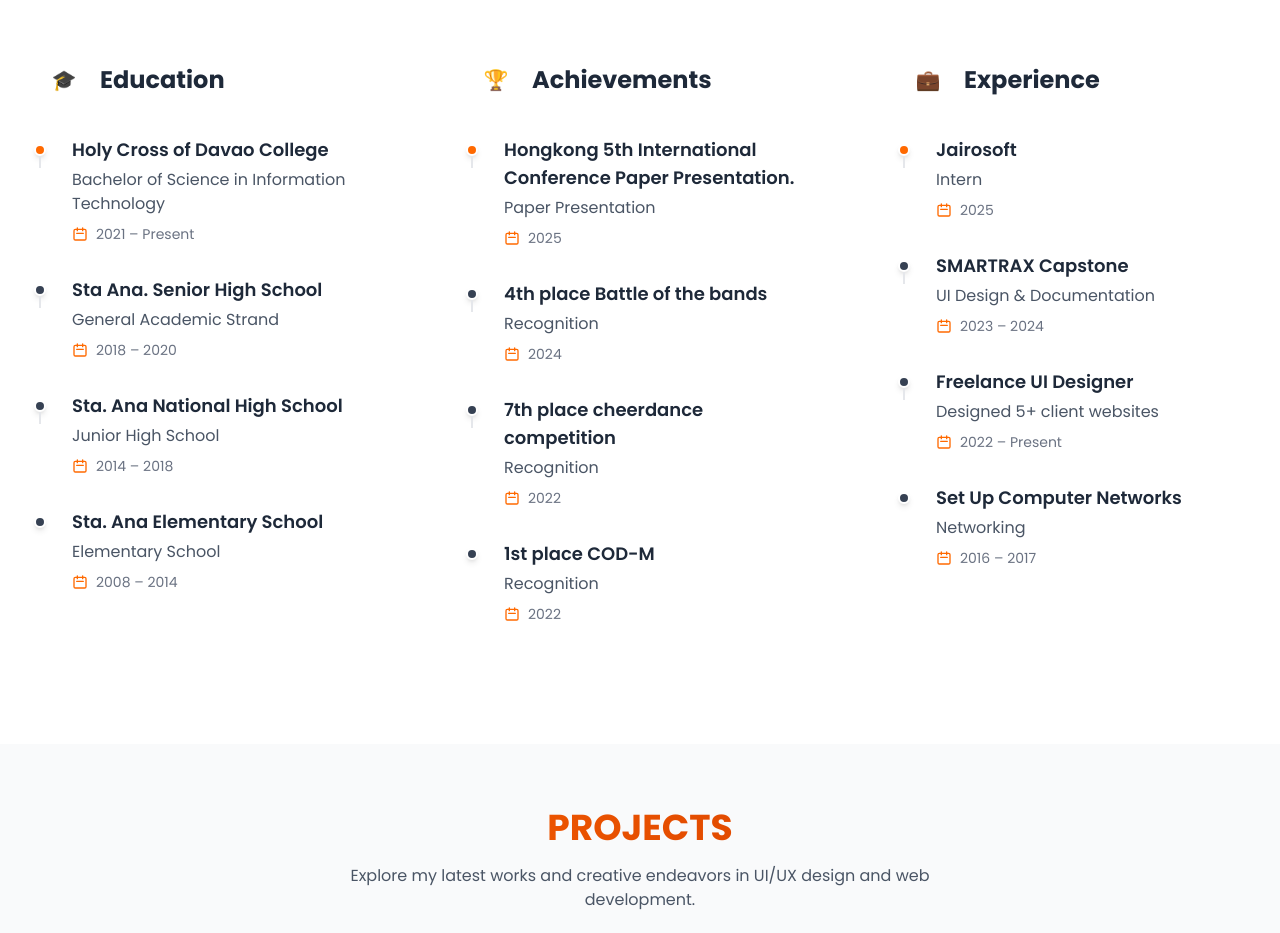
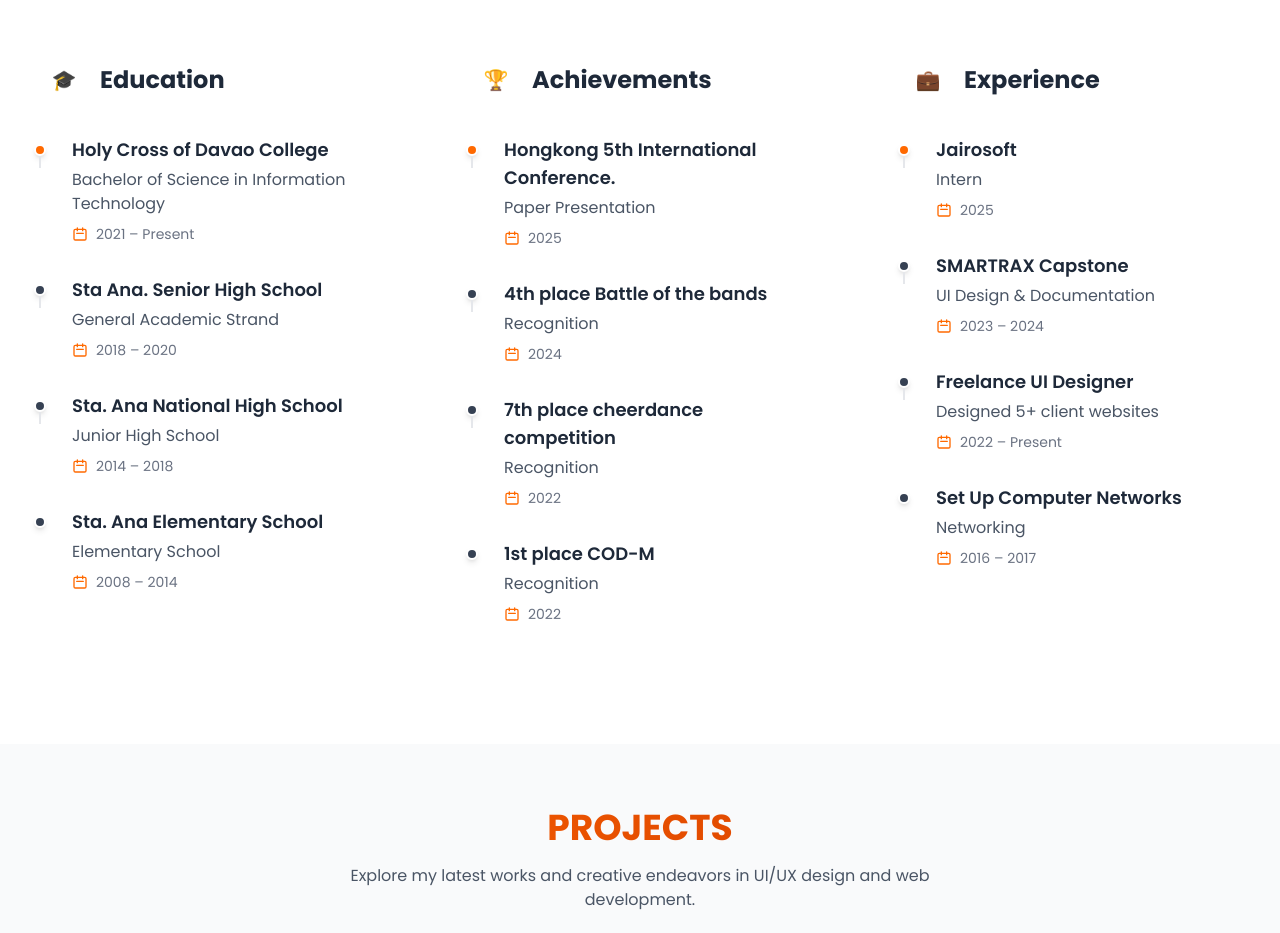
Before and after one commit to CleevePhilip/dazzle, a Next.js app in the folder client/: page / in a window 1280 px wide. Shown: the part 1860-2793 px from the top of the page. Built offline with nearby package versions, Linux system fonts and the light colour scheme.

Commit message:
clear the paper presentation

```diff
--- a/client/src/app/page.tsx
+++ b/client/src/app/page.tsx
@@ -60,7 +60,7 @@ const Home = () => {
       type: "Achievements",
       items: [
         {
-          school: "Hongkong 5th International Conference Paper Presentation.",
+          school: "Hongkong 5th International Conference.",
           degree: "Paper Presentation",
           duration: "2025",
         },
```
